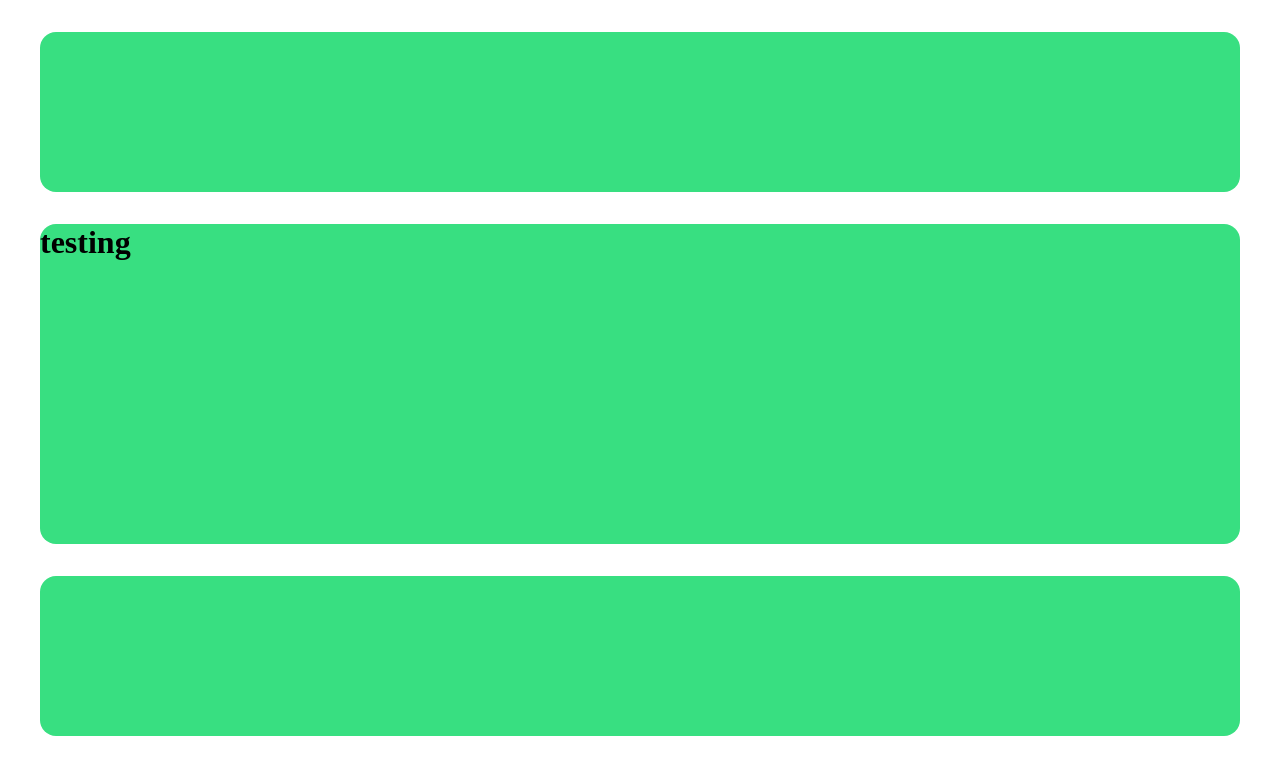
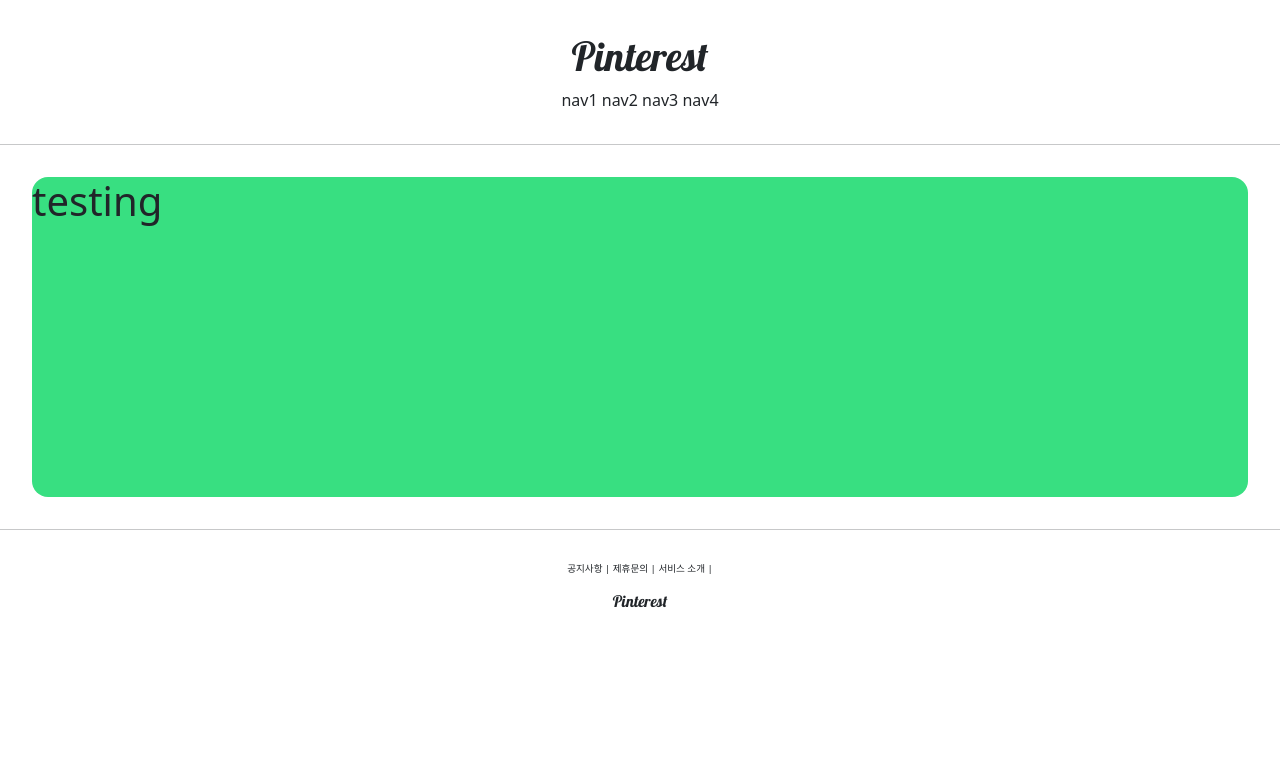
Before and after one commit to hyeseong-dev/2020-12-13_pinterest_project, a Django app: page /account/hello_world/ in a window 1280 px wide. Shown: the top 775 px of the page. Run offline with Django 3.2, Linux system fonts and the light colour scheme.

Commit message:
Applied GOOGLE font & Bootstrap CSS

```diff
--- a/templates/base.html
+++ b/templates/base.html
@@ -7,8 +7,12 @@
 
     {% include 'header.html' %}
 
+    <hr>
+
     {% block content %}
     {% endblock %}
+
+    <hr>
 
     {% include 'footer.html' %}
 
--- a/templates/footer.html
+++ b/templates/footer.html
@@ -1,2 +1,12 @@
-    <div style="height: 10rem; background-color: #38df81; border-radius: 1rem; margin: 2rem;">
+    <div style="text-align:center; margin-top: 2rem;">
+
+        <div style="font-size: .6rem;">
+            <span>공지사항 |</span>
+            <span>제휴문의 |</span>
+            <span>서비스 소개 |</span>
+        </div>
+        <div style="margin-top: 1rem; ">
+            <h6 style="margin-top: 1rem; font-family: 'Lobster', cursive;">Pinterest</h6>
+        </div>
+
     </div>
--- a/templates/head.html
+++ b/templates/head.html
@@ -1,4 +1,10 @@
 <head>
     <meta charset="UTF-8">
     <title>Pinterest</title>
+    <!-- BOOTSTRAP LINK   -->
+    <link href="https://cdn.jsdelivr.net/npm/bootstrap@5.0.0-beta1/dist/css/bootstrap.min.css" rel="stylesheet"
+          integrity="sha384-giJF6kkoqNQ00vy+HMDP7azOuL0xtbfIcaT9wjKHr8RbDVddVHyTfAAsrekwKmP1" crossorigin="anonymous">
+    <!--GOOGLE FONT    -->
+    <link rel="preconnect" href="https://fonts.gstatic.com">
+    <link href="https://fonts.googleapis.com/css2?family=Lobster&display=swap" rel="stylesheet">
 </head>
--- a/templates/header.html
+++ b/templates/header.html
@@ -1,2 +1,13 @@
-    <div style="height: 10rem; background-color: #38df81; border-radius: 1rem; margin: 2rem;">
+
+    <div style="text-align:center; margin: 2rem 0; ">
+
+        <div>
+            <h1 style="font-family: 'Lobster', cursive;">Pinterest</h1>
+        </div>
+        <div>
+            <span>nav1</span>
+            <span>nav2</span>
+            <span>nav3</span>
+            <span>nav4</span>
+        </div>
     </div>
```
